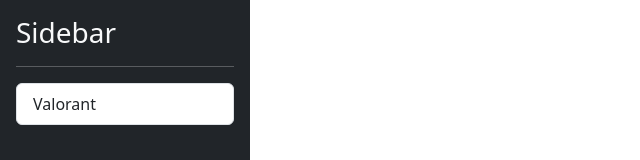
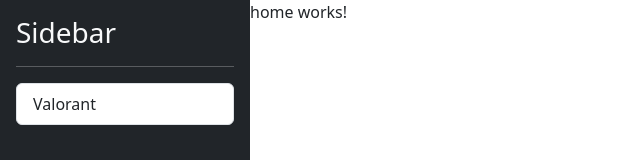
Before and after one commit to Camilo160605/02-GifsApp, an Angular app: page / in a window 1280 px wide. Shown: the top 160 px of the page, without its empty margins (0-640 px from the left). Built offline with nearby package versions, Linux system fonts and the light colour scheme.

Commit message:
Gifs has been added

```diff
--- a/src/app/app.component.html
+++ b/src/app/app.component.html
@@ -2,5 +2,6 @@
     <!-- sidebar -->
     <shared-sidebar></shared-sidebar>
     <!-- Home Paage -->
+    <gifs-home></gifs-home>
 
 </div>
--- /dev/null
+++ b/src/app/gifs/pages/home/home-page.component.html
@@ -0,0 +1 @@
+<p>home works!</p>
```
Also changed, not shown: src/app/gifs/gifs.module.ts (+7 -1 lines), src/app/gifs/pages/home/home-page.component.ts (added, +9 -0 lines).
